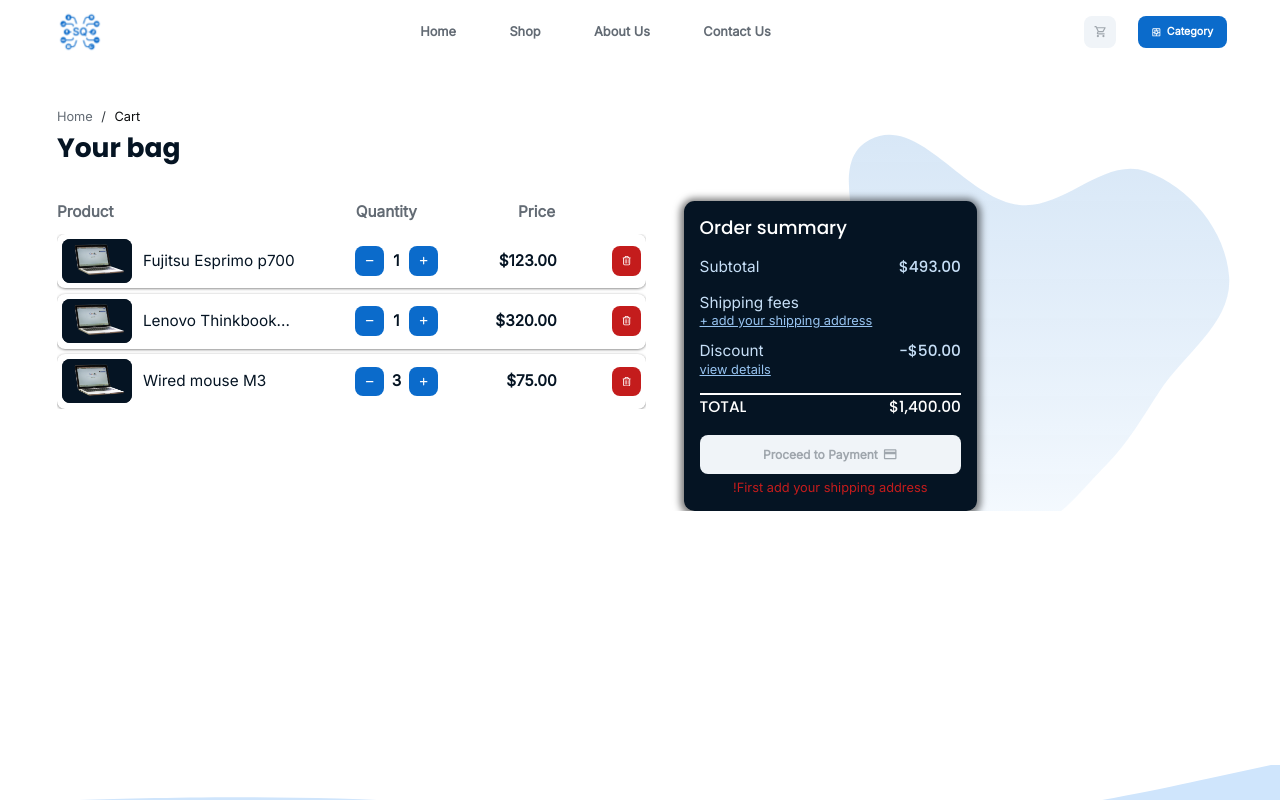
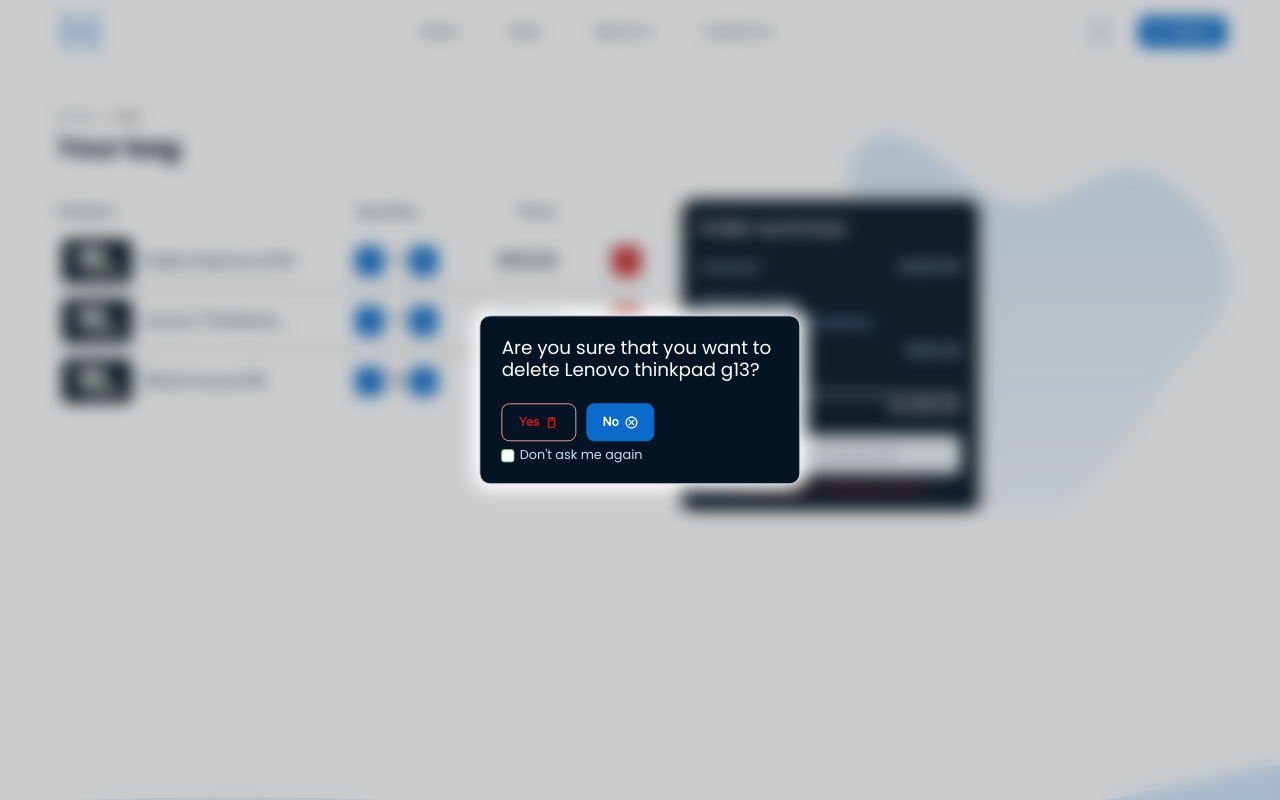
Before and after one commit to Flori1234657/shqip-computers, a React (Vite) app: page /cart in a window 1280 px wide. Both pictures are taken after a click on the button 626 px from the left and 261 px from the top of the page. Shown: the top 800 px of the page. Built offline with nearby package versions, Linux system fonts and the light colour scheme.

Commit message:
feat: :sparkles: confirmation modal

```diff
--- a/src/app/routes/cart-page/components/components/down-section/ProductsList.tsx
+++ b/src/app/routes/cart-page/components/components/down-section/ProductsList.tsx
@@ -5,6 +5,9 @@
 
 const InformationText = lazy(
     () => import('./components/products-list/InformationText')
+);
+const DeleteConfirmationModal = lazy(
+    () => import('./components/products-list/DeleteConfirmationModal')
 );
 
 export default function ProductsList() {
@@ -20,6 +23,9 @@
                 ''
             )}
             <ProductItemsMap />
+            <Suspense fallback=''>
+                <DeleteConfirmationModal />
+            </Suspense>
         </Stack>
     );
 }
--- /dev/null
+++ b/src/app/routes/cart-page/components/components/down-section/components/products-list/DeleteConfirmationModal.tsx
@@ -0,0 +1,19 @@
+import useUiStore from 'src/app/routes/cart-page/store/ui';
+import Modal from 'src/components/modals/ConfirmationModal';
+import {
+    MdDeleteOutline as DeleteIcon,
+    MdOutlineCancel as CancelIcon,
+} from 'react-icons/md';
+
+export default function DeleteConfirmationModal() {
+    const { showDeleteItemConfiramtionModal } = useUiStore();
+
+    return (
+        <Modal
+            modalVisibility={showDeleteItemConfiramtionModal.modal}
+            text={`Are you sure that you want to delete ${showDeleteItemConfiramtionModal.itemToDelete}?`}
+            yesIcon={<DeleteIcon />}
+            noIcon={<CancelIcon />}
+        />
+    );
+}
--- a/src/app/routes/cart-page/components/components/down-section/components/products-list/components/product-cards-map/components/DeleteButton.tsx
+++ b/src/app/routes/cart-page/components/components/down-section/components/products-list/components/product-cards-map/components/DeleteButton.tsx
@@ -1,15 +1,27 @@
 import { IconButton } from '@mui/joy';
 import { FaRegTrashCan as DeleteIcon } from 'react-icons/fa6';
+import useUiStore from 'src/app/routes/cart-page/store/ui';
 import useWindowDimensions from 'src/hooks/useWindowsDimesions';
 
 export default function DeleteButton() {
     const { width } = useWindowDimensions();
+    const {
+        showDeleteItemConfiramtionModal,
+        toggleShowDeleteItemConfiramtionModal,
+    } = useUiStore();
 
     return (
         <IconButton
             variant='solid'
             color='danger'
             size={width < 900 ? 'xs2' : 'xs4'}
+            onClick={() => {
+                if (showDeleteItemConfiramtionModal.modal !== 'dont-show-again')
+                    toggleShowDeleteItemConfiramtionModal(
+                        true,
+                        'Lenovo thinkpad g13'
+                    );
+            }}
         >
             <DeleteIcon />
         </IconButton>
--- /dev/null
+++ b/src/app/routes/cart-page/store/ui.tsx
@@ -0,0 +1,25 @@
+import { create } from 'zustand';
+import { devtools } from 'zustand/middleware';
+
+interface UiState {
+    showDeleteItemConfiramtionModal: {
+        modal: boolean | 'dont-show-again';
+        itemToDelete?: string;
+    };
+    toggleShowDeleteItemConfiramtionModal: (
+        value: boolean | 'dont-show-again',
+        itemToDelete: string
+    ) => void;
+}
+
+const useUiStore = create<UiState>()(
+    devtools((set) => ({
+        showDeleteItemConfiramtionModal: { modal: false },
+        toggleShowDeleteItemConfiramtionModal: (value, itemToDelete) =>
+            set(() => ({
+                showDeleteItemConfiramtionModal: { modal: value, itemToDelete },
+            })),
+    }))
+);
+
+export default useUiStore;
--- /dev/null
+++ b/src/components/modals/ConfirmationModal.tsx
@@ -0,0 +1,90 @@
+import {
+    Button,
+    Checkbox,
+    Modal,
+    ModalDialog,
+    Stack,
+    Typography,
+} from '@mui/joy';
+import useWindowDimensions from 'src/hooks/useWindowsDimesions';
+
+interface Props {
+    modalVisibility: boolean | 'dont-show-again';
+    text: string;
+    yesIcon: React.ReactNode;
+    noIcon: React.ReactNode;
+}
+
+export default function ConfirmationModal({
+    modalVisibility,
+    text,
+    noIcon,
+    yesIcon,
+}: Props) {
+    const { width } = useWindowDimensions();
+
+    return (
+        <Modal
+            open={
+                modalVisibility !== 'dont-show-again' ? modalVisibility : false
+            }
+        >
+            <ModalDialog
+                sx={(theme) => ({
+                    bgcolor: theme.palette.primary[900],
+                    borderRadius: { xs: '0.75rem', md: '0.469rem' },
+                    boxShadow: theme.shadow.overlayModal,
+                    p: { xs: '1rem', md: '0.938rem' },
+                    minWidth: 'fit-content',
+                })}
+            >
+                <Stack
+                    gap={{ xs: '1rem', md: '0.938rem' }}
+                    maxWidth={{ md: '12.158rem' }}
+                >
+                    <Typography
+                        level='title-md'
+                        fontSize={{ xs: '1rem', md: '0.809rem' }}
+                        fontWeight='400'
+                        sx={{
+                            color: 'white',
+                            width: { xs: '15rem', md: 'unset' },
+                        }}
+                    >
+                        {text}
+                    </Typography>
+                    <Stack gap={{ xs: '0.75rem', md: '0.352rem' }}>
+                        <Stack
+                            direction='row'
+                            gap={{ xs: '0.75rem', md: '0.469rem' }}
+                        >
+                            <Button
+                                variant='outlined'
+                                color='danger'
+                                endDecorator={yesIcon}
+                                size={width < 900 ? 'md' : 'md2'}
+                            >
+                                Yes
+                            </Button>
+                            <Button
+                                endDecorator={noIcon}
+                                size={width < 900 ? 'md' : 'md2'}
+                            >
+                                No
+                            </Button>
+                        </Stack>
+                        <Checkbox
+                            color='success'
+                            size={width < 900 ? 'sm' : 'md2'}
+                            sx={(theme) => ({
+                                color: theme.palette.primary[200],
+                                fontFamily: 'Poppins',
+                            })}
+                            label="Don't ask me again"
+                        />
+                    </Stack>
+                </Stack>
+            </ModalDialog>
+        </Modal>
+    );
+}
--- a/src/features/shopping-cart/components/EmptyCartConfirmationModal.tsx
+++ b/src/features/shopping-cart/components/EmptyCartConfirmationModal.tsx
@@ -1,85 +1,20 @@
-import {
-    Button,
-    Checkbox,
-    Modal,
-    ModalDialog,
-    Stack,
-    Typography,
-} from '@mui/joy';
 import useCartStore from '../stores/shoppingCart';
 import {
     MdDeleteOutline as DeleteIcon,
     MdOutlineCancel as CancelIcon,
 } from 'react-icons/md';
-import useWindowDimensions from 'src/hooks/useWindowsDimesions';
+import ConfirmationModal from 'src/components/modals/ConfirmationModal';
 
 function EmptyCartConfirmationModal() {
-    const { width } = useWindowDimensions();
     const modalVisibility = useCartStore((state) => state.showEmptyCartMessage);
 
     return (
-        <Modal
-            open={
-                modalVisibility !== 'dont-show-again' ? modalVisibility : false
-            }
-        >
-            <ModalDialog
-                sx={(theme) => ({
-                    bgcolor: theme.palette.primary[900],
-                    borderRadius: { xs: '0.75rem', md: '0.469rem' },
-                    boxShadow: theme.shadow.overlayModal,
-                    p: { xs: '1rem', md: '0.938rem' },
-                    minWidth: 'fit-content',
-                })}
-            >
-                <Stack
-                    gap={{ xs: '1rem', md: '0.938rem' }}
-                    maxWidth={{ md: '12.158rem' }}
-                >
-                    <Typography
-                        level='title-md'
-                        fontSize={{ xs: '1rem', md: '0.809rem' }}
-                        fontWeight='400'
-                        sx={{
-                            color: 'white',
-                            width: { xs: '15rem', md: 'unset' },
-                        }}
-                    >
-                        Are you sure that you want to empty the card?
-                    </Typography>
-                    <Stack gap={{ xs: '0.75rem', md: '0.352rem' }}>
-                        <Stack
-                            direction='row'
-                            gap={{ xs: '0.75rem', md: '0.469rem' }}
-                        >
-                            <Button
-                                variant='outlined'
-                                color='danger'
-                                endDecorator={<DeleteIcon />}
-                                size={width < 900 ? 'md' : 'md2'}
-                            >
-                                Yes
-                            </Button>
-                            <Button
-                                endDecorator={<CancelIcon />}
-                                size={width < 900 ? 'md' : 'md2'}
-                            >
-                                No
-                            </Button>
-                        </Stack>
-                        <Checkbox
-                            color='success'
-                            size={width < 900 ? 'sm' : 'md2'}
-                            sx={(theme) => ({
-                                color: theme.palette.primary[200],
-                                fontFamily: 'Poppins',
-                            })}
-                            label="Don't ask me again"
-                        />
-                    </Stack>
-                </Stack>
-            </ModalDialog>
-        </Modal>
+        <ConfirmationModal
+            modalVisibility={modalVisibility}
+            text='Are you sure that you want to empty the card?'
+            yesIcon={<DeleteIcon />}
+            noIcon={<CancelIcon />}
+        />
     );
 }
 
```
